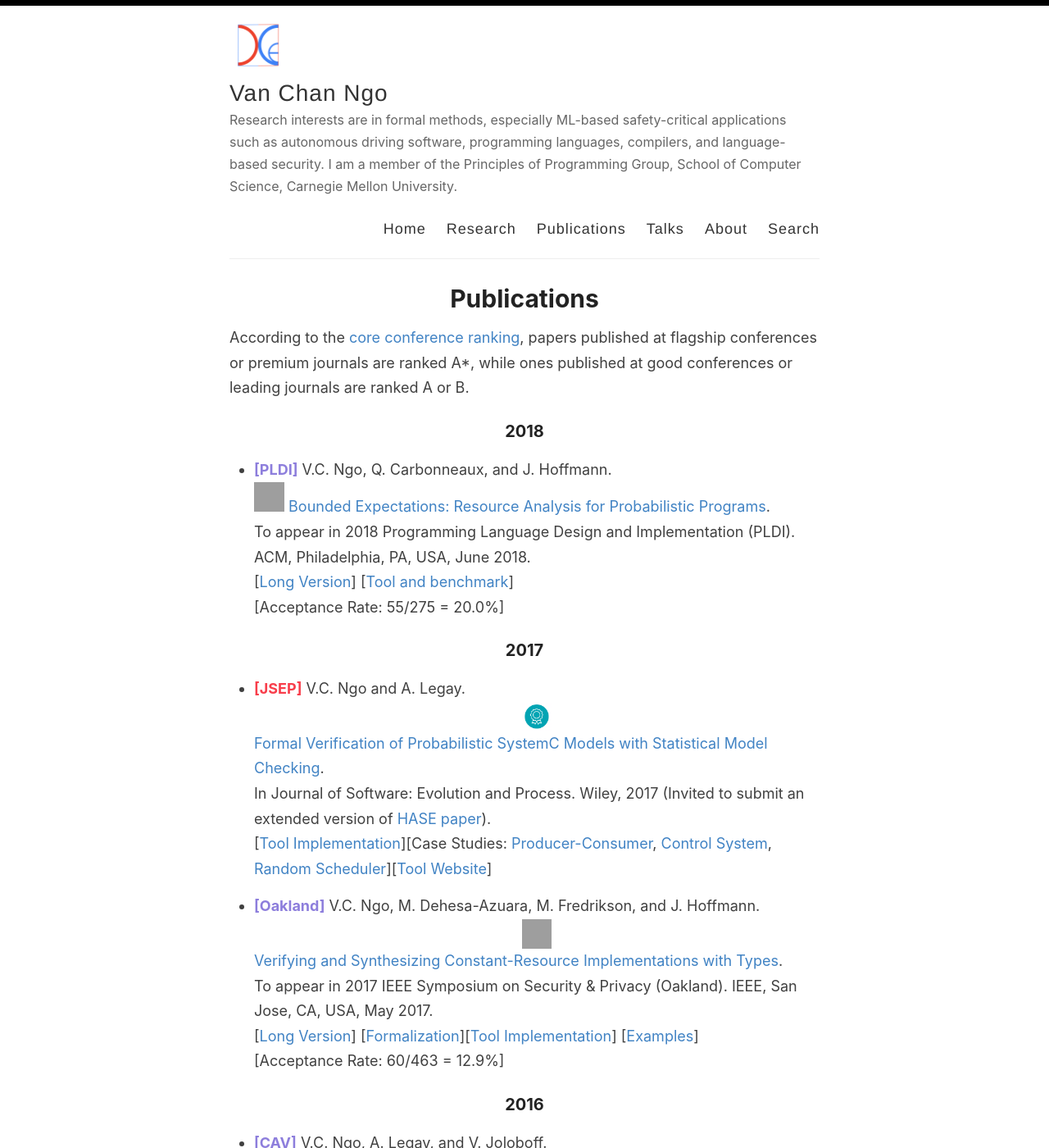
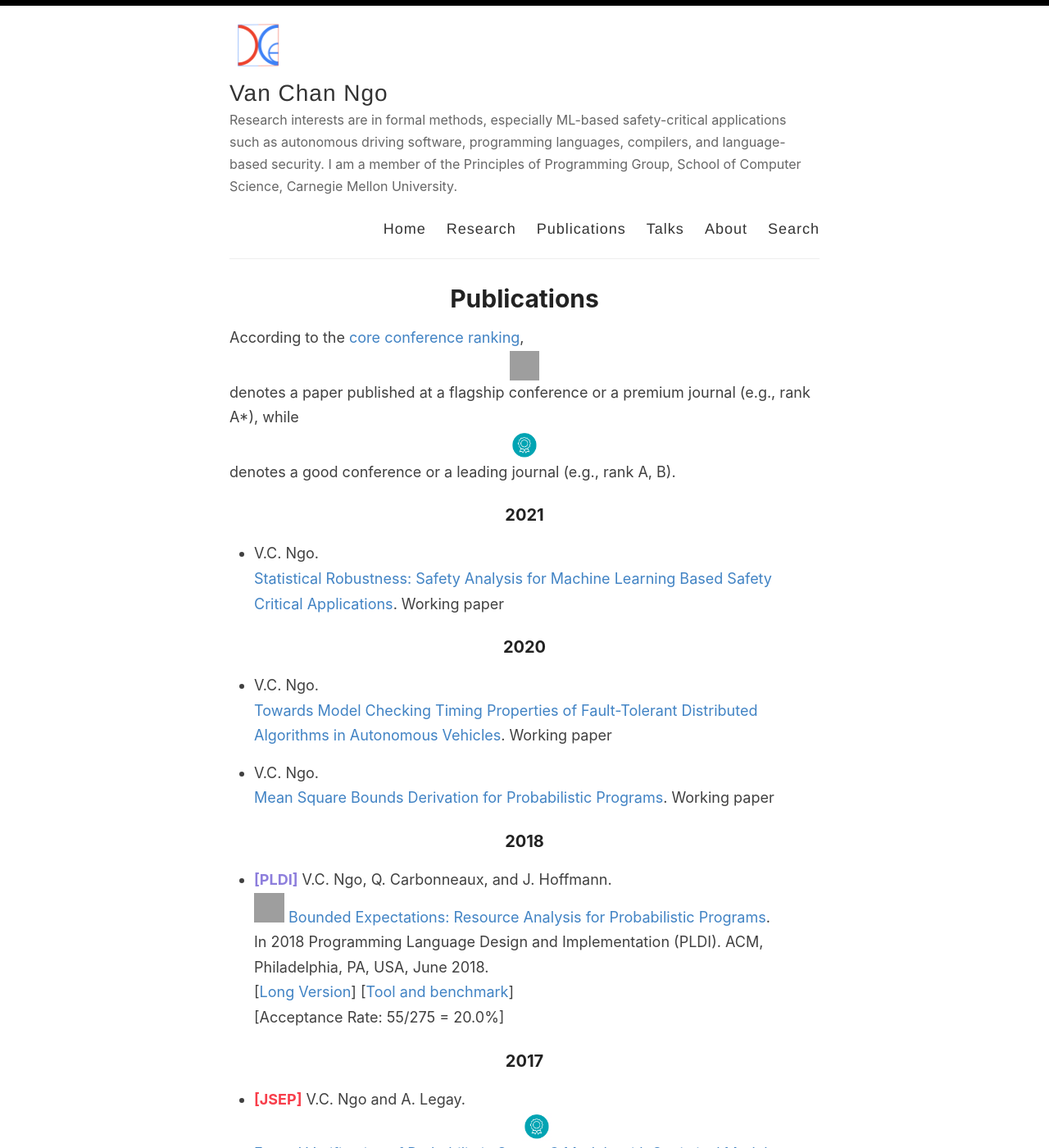
Before and after one commit to channgo2203/channgo2203.github.io, a Jekyll site: the page built from _pages/publications.md, in a window 1280 px wide and 1400 px high. Shown: the whole window at 82% size. Built offline with Jekyll 4.4.1, drawn with Linux system fonts in a browser that asks for light colours.

Commit message:
Update style

```diff
--- a/_pages/publications.md
+++ b/_pages/publications.md
@@ -4,55 +4,66 @@ title: Publications
 permalink: /publications/
 ---
 
-According to the [core conference ranking](http://portal.core.edu.au/conf-ranks/), papers published at flagship conferences or premium journals are ranked A*, while ones published at good conferences or leading journals are ranked A or B.
+According to the [core conference ranking](http://portal.core.edu.au/conf-ranks/), <img style="float: right;" src="{{ site.url }}/images/best_q.png" alt="Flagship conference" style="width:36px;height:36px;"> denotes a paper published at a flagship conference or a premium journal (e.g., rank A*), while <img style="float: right;" src="{{ site.url }}/images/good_q.png" alt="Good conference" style="width:36px;height:36px;"> denotes a good conference or a leading journal (e.g., rank A, B).
+
+### 2021
+* V.C. Ngo.
+[Statistical Robustness: Safety Analysis for Machine Learning Based Safety Critical Applications]({{ site.url }}/pdfs/stas_robustness.pdf). Working paper
+
+### 2020
+* V.C. Ngo.
+[Towards Model Checking Timing Properties of Fault-Tolerant Distributed Algorithms in Autonomous Vehicles]({{ site.url }}/pdfs/fault_tolerance_mc.pdf). Working paper
+
+* V.C. Ngo.
+[Mean Square Bounds Derivation for Probabilistic Programs]({{ site.url }}/pdfs/mean_square.pdf). Working paper
 
 ### 2018
 * <b style="color: #8d7edc;">[PLDI]</b> V.C. Ngo, Q. Carbonneaux, and J. Hoffmann.
 <img style="float: right;" src="{{ site.url }}/images/best_q.png" alt="Flagship conference" style="width:37px;height:36px;"> [Bounded Expectations: Resource Analysis for Probabilistic Programs]({{ site.url }}/pdfs/pldi18.pdf).
-To appear in 2018 Programming Language Design and Implementation (PLDI). ACM,  Philadelphia, PA, USA, June 2018.
+In 2018 Programming Language Design and Implementation (PLDI). ACM,  Philadelphia, PA, USA, June 2018.
 [[Long Version]({{ site.url }}/pdfs/cmutr02.pdf)] [[Tool and benchmark]({{ site.url }}/zips/tool_benchmark.zip)]
 [Acceptance Rate: 55/275 = 20.0%]
 
 ### 2017
 * <b style="color: #F83E4B;">[JSEP]</b> V.C. Ngo and A. Legay.
-<img src="{{ site.url }}/images/good_q.png" alt="Leading journal" style="width:36px;height:36px;"> [Formal Verification of Probabilistic SystemC Models with Statistical Model Checking]({{ site.url }}/pdfs/jsep16.pdf).
+<img style="float: right;" src="{{ site.url }}/images/good_q.png" alt="Leading journal" style="width:36px;height:36px;"> [Formal Verification of Probabilistic SystemC Models with Statistical Model Checking]({{ site.url }}/pdfs/jsep16.pdf).
 In Journal of Software: Evolution and Process. Wiley, 2017 (Invited to submit an extended version of [HASE paper]({{ site.url }}/pdfs/hase16.pdf)).
 [[Tool Implementation](https://github.com/channgo2203/PSCV)][Case Studies: [Producer-Consumer]({{ site.url }}/zips/producer_consumer.tar.gz), [Control System]({{ site.url }}/zips/control_system.tar.gz), [Random Scheduler]({{ site.url }}/zips/random_scheduler.tar.gz)][[Tool Website](https://project.inria.fr/pscv/)]
 
 * <b style="color: #8d7edc;">[Oakland]</b> V.C. Ngo, M. Dehesa-Azuara, M. Fredrikson, and J. Hoffmann.
-<img src="{{ site.url }}/images/best_q.png" alt="Flagship conference" style="width:36px;height:36px;"> [Verifying and Synthesizing Constant-Resource Implementations with Types]({{ site.url }}/pdfs/oakland17.pdf).
+<img style="float: right;" src="{{ site.url }}/images/best_q.png" alt="Flagship conference" style="width:36px;height:36px;"> [Verifying and Synthesizing Constant-Resource Implementations with Types]({{ site.url }}/pdfs/oakland17.pdf).
 To appear in 2017 IEEE Symposium on Security & Privacy (Oakland). IEEE, San Jose, CA, USA, May 2017.
 [[Long Version]({{ site.url }}/pdfs/oakland17_app.pdf)] [[Formalization]({{ site.url }}/zips/oakland17_formalization.zip)][[Tool Implementation](http://www.raml.co/code.html)]  [[Examples]({{ site.url }}/zips/oakland17_examples.zip)]
 [Acceptance Rate: 60/463 = 12.9%]
 
 ### 2016
 * <b style="color: #8d7edc;">[CAV]</b> V.C. Ngo, A. Legay, and V. Joloboff.
-<img src="{{ site.url }}/images/best_q.png" alt="Flagship conference" style="width:36px;height:36px;"> [PSCV: A Runtime Verification Tool for Probabilistic SystemC Models]({{ site.url }}/pdfs/cav16.pdf).
+<img style="float: right;" src="{{ site.url }}/images/best_q.png" alt="Flagship conference" style="width:36px;height:36px;"> [PSCV: A Runtime Verification Tool for Probabilistic SystemC Models]({{ site.url }}/pdfs/cav16.pdf).
 In Proceedings of 28th International Conference on Computer Aided Verification. Springer, Toronto, Ontario, Canada, July 2016.
 [[Tool Implementation](https://github.com/channgo2203/PSCV)][Case Studies: [Producer-Consumer]({{ site.url }}/zips/producer_consumer.tar.gz), [Control System]({{ site.url }}/zips/control_system.tar.gz), [Random Scheduler]({{ site.url }}/zips/random_scheduler.tar.gz)][[Tool Website](https://project.inria.fr/pscv/)]
 [Acceptance Rate: 58/195 = 29.7%]
 
 * <b style="color: #8d7edc;">[HASE]</b> V.C. Ngo, A. Legay, and J. Quilbeuf.
-<img src="{{ site.url }}/images/good_q.png" alt="Good conference" style="width:36px;height:36px;"> [Statistical Model Checking for SystemC Models]({{ site.url }}/pdfs/hase16.pdf).
+<img style="float: right;" src="{{ site.url }}/images/good_q.png" alt="Good conference" style="width:36px;height:36px;"> [Statistical Model Checking for SystemC Models]({{ site.url }}/pdfs/hase16.pdf).
 In Proceedings of 17th High Assurance Systems Engineering Symposium. IEEE, Orlando, Florida, USA, January 2016.
 [[Long Version]({{ site.url }}/pdfs/longhase16.pdf)][[Tool Implementation](https://github.com/channgo2203/PSCV)][[Tool Website](https://project.inria.fr/pscv/)]
 [Acceptance Rate: 32/78 = 41%]
 
 ### 2015
 * <b style="color: #F5A623;">[SCOPES]</b> V.C. Ngo, J-P. Talpin, T. Gautier, L. Besnard, and P. Le Guernic.
-<img src="{{ site.url }}/images/good_q.png" alt="Good conference" style="width:36px;height:36px;"> [Modular Translation Validation of a Full-sized Synchronous Compiler using Off-the-shelf Verification Tools]({{ site.url }}/pdfs/scopes15.pdf).
+<img style="float: right;" src="{{ site.url }}/images/good_q.png" alt="Good conference" style="width:36px;height:36px;"> [Modular Translation Validation of a Full-sized Synchronous Compiler using Off-the-shelf Verification Tools]({{ site.url }}/pdfs/scopes15.pdf).
 In Proceedings of International Workshop on Software and Compilers for Embedded Systems, Invited Presentation. ACM, St. Goar, Germany, June 2015.
 [[Tool Implementation](https://github.com/channgo2203/sigcert)]
 [Acceptance Rate: 8/18 = 44.4%]
 
 * <b style="color: #8d7edc;">[FORTE]</b> V.C. Ngo, J-P. Talpin, and T. Gautier.
-<img src="{{ site.url }}/images/good_q.png" alt="Good conference" style="width:36px;height:36px;"> [Translation Validation for Synchronous Data-flow Specification in the SIGNAL Compiler]({{ site.url }}/pdfs/forte15.pdf).
+<img style="float: right;" src="{{ site.url }}/images/good_q.png" alt="Good conference" style="width:36px;height:36px;"> [Translation Validation for Synchronous Data-flow Specification in the SIGNAL Compiler]({{ site.url }}/pdfs/forte15.pdf).
 In Proceedings of 35th IFIP International Conference on Formal Techniques for Distributed Objects, Components and Systems. IFIP, Grenoble, France, June 2015.
 [[Long Version]({{ site.url }}/pdfs/longforte15.pdf)][[Tool Implementation](https://github.com/channgo2203/sigcert)]
 [Acceptance Rate: 15/53 = 28.3%]
 
 * <b style="color: #8d7edc;">[FASE]</b> V.C. Ngo, J-P. Talpin, T. Gautier, and P. Le Guernic.
-<img src="{{ site.url }}/images/good_q.png" alt="Good conference" style="width:36px;height:36px;"> [Translation Validation for Clock Transformations in a Synchronous Compiler]({{ site.url }}/pdfs/fase15.pdf).
+<img style="float: right;" src="{{ site.url }}/images/good_q.png" alt="Good conference" style="width:36px;height:36px;"> [Translation Validation for Clock Transformations in a Synchronous Compiler]({{ site.url }}/pdfs/fase15.pdf).
 In Proceedings of 18th International Conference on Fundamental Approaches to Software Engineering. Springer, London, UK, April 2015.
 [[Long Version]({{ site.url }}/pdfs/longfase15.pdf)][[Tool Implementation](https://github.com/channgo2203/sigcert)]
 [Acceptance Rate: 23/80 = 28.7%]
@@ -76,14 +87,14 @@ In Journal of Frontiers of Computer Science. Special Issue on Synchronous Progra
 Accepted at International High-Level Design, Validation and Test Workshop. IEEE, California, USA, November 2012.
 
 * <b style="color: #8d7edc;">[IFM]</b> V.C. Ngo, J-P. Talpin, T. Gautier, P. Le Guernic,  and L. Besnard.
-<img src="{{ site.url }}/images/good_q.png" alt="Good conference" style="width:36px;height:36px;"> [Formal Verification of Compiler Transformations on Polychronous Equations]({{ site.url }}/pdfs/ifm12.pdf).
+<img style="float: right;" src="{{ site.url }}/images/good_q.png" alt="Good conference" style="width:36px;height:36px;"> [Formal Verification of Compiler Transformations on Polychronous Equations]({{ site.url }}/pdfs/ifm12.pdf).
 In Proceedings of 9th International Conference on Integrated Formal Methods. Springer, Pisa, Italy, June 2012.
 [[Tool Implementation](https://github.com/channgo2203/SigCV)]
 [Acceptance Rate: 22/59 = 37%]
 
 ### 2009
 * <b style="color: #8d7edc;">[ESORICS]</b> C. Ene, Y. Lakhnech, and V.C. Ngo.
-<img src="{{ site.url }}/images/good_q.png" alt="Good conference" style="width:36px;height:36px;"> [Formal Indistinguishability Extended to the Random Oracle Model]({{ site.url }}/pdfs/esorics09.pdf).
+<img style="float: right;" src="{{ site.url }}/images/good_q.png" alt="Good conference" style="width:36px;height:36px;"> [Formal Indistinguishability Extended to the Random Oracle Model]({{ site.url }}/pdfs/esorics09.pdf).
 In Proceedings of 14th European Symposium on Research in Computer Security. Springer, Saint-Malo, France, September 2009 (Main author, authors by alphabetical order).
 [Acceptance Rate: 42/220 = 19.1%]
 
```
